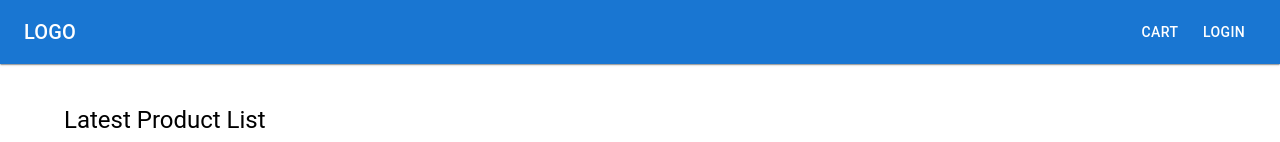
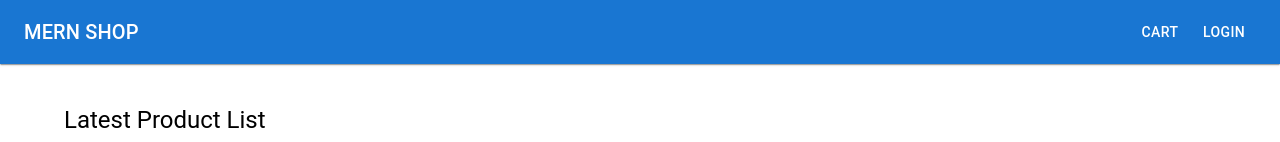
Before and after one commit to abdurrahmansoftw/MERN_ECO, a React (Vite) app in the folder frontend/: page / in a window 1280 px wide. Shown: the top 142 px of the page. Built offline with nearby package versions, Linux system fonts and the light colour scheme.

Commit message:
Refactoring

```diff
--- a/frontend/src/components/Footer.jsx
+++ b/frontend/src/components/Footer.jsx
@@ -1,5 +1,9 @@
 const Footer = () => {
-  return <div>Footer</div>
+  return (
+    <div>
+      {`${new Date().getFullYear()} AbdurRahman. All rights reserved.}`}
+    </div>
+  )
 }
 
 export default Footer
--- a/frontend/src/components/Navbar.jsx
+++ b/frontend/src/components/Navbar.jsx
@@ -11,7 +11,7 @@ const Navbar = () => {
             component={Link}
             hrf={'/'}
             sx={{ flexGrow: 1 }}>
-            LOGO
+            MERN SHOP
           </Typography>
           <Button color='inherit'>Cart</Button>
           <Button color='inherit'>Login</Button>
```
